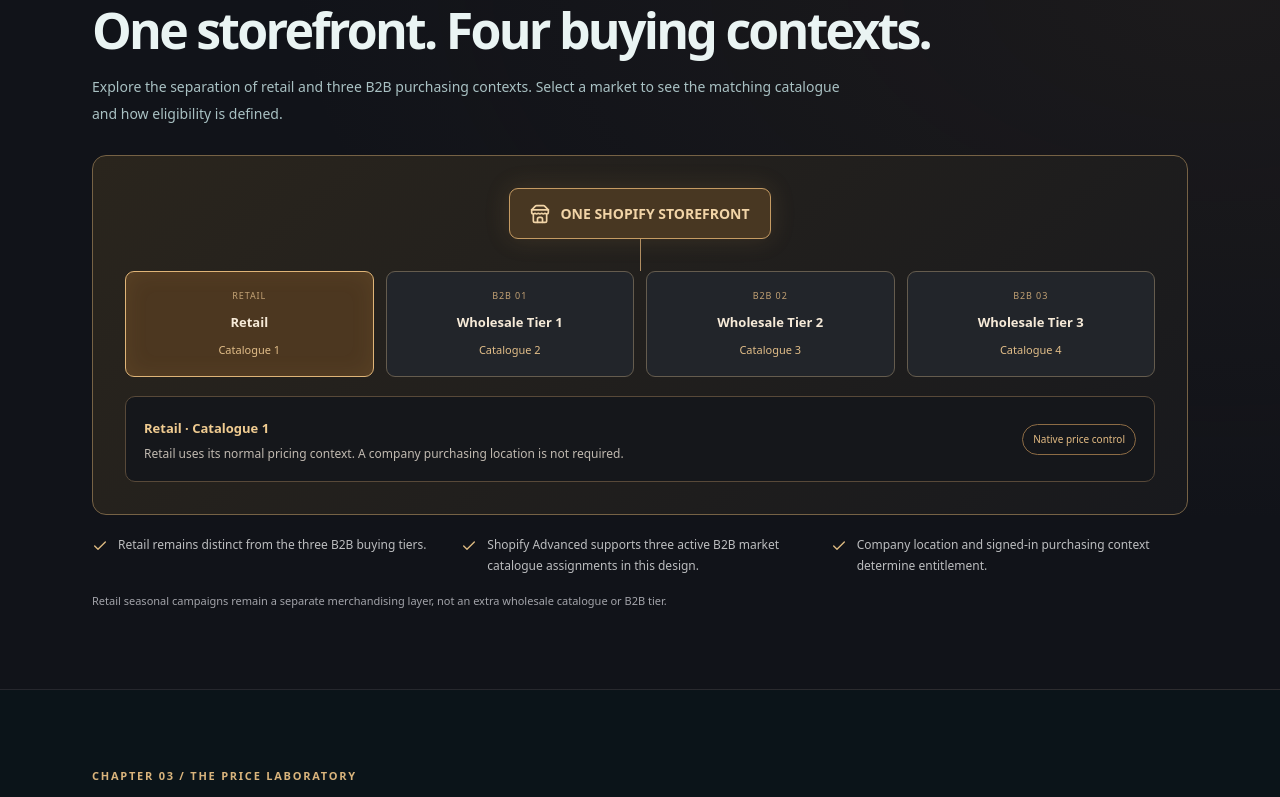
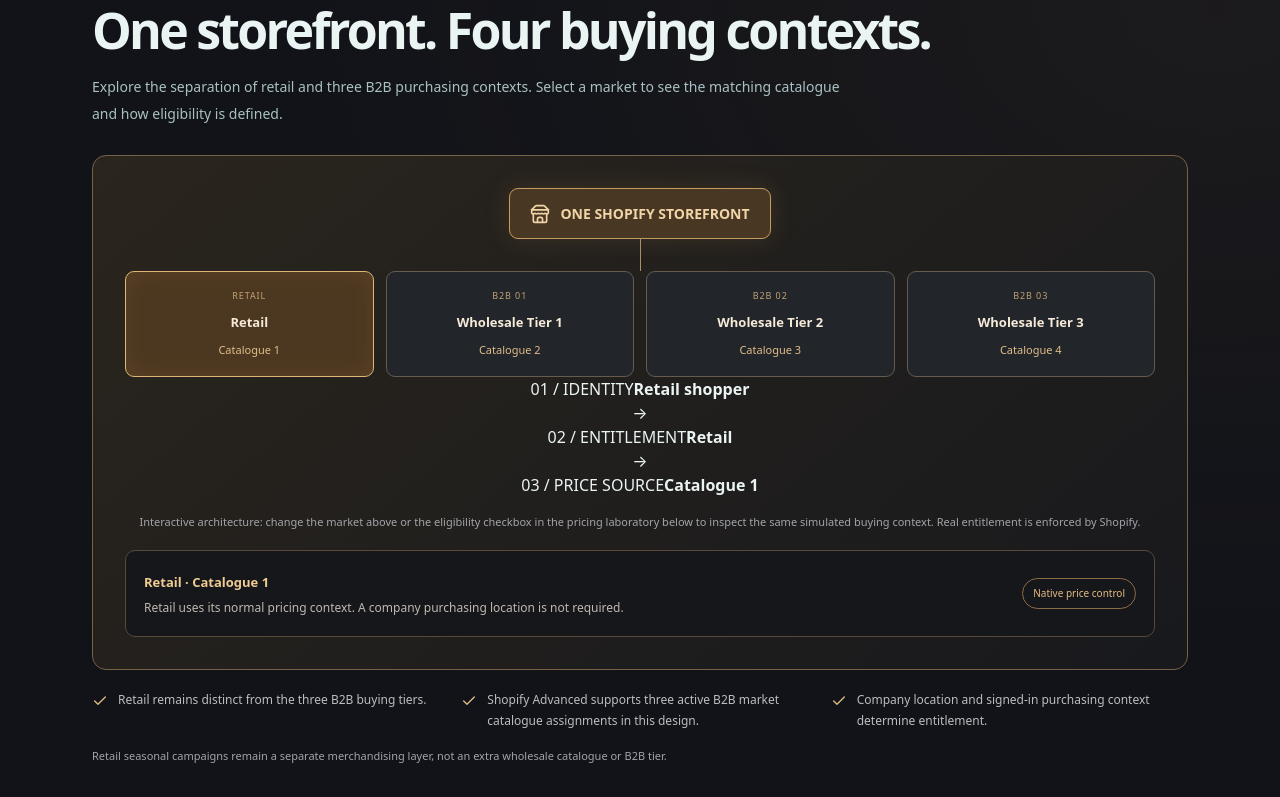
Before and after one commit to bonvallite/developer-portfolio, a Next.js app: page /b2b-modernisation in a window 1280 px wide. Shown: the part 1797-2594 px from the top of the page. Built offline with nearby package versions, Linux system fonts and the light colour scheme.

Commit message:
feat(b2b): add linked interactive entitlement architecture

```diff
--- a/app/b2b-modernisation/CinematicB2B.tsx
+++ b/app/b2b-modernisation/CinematicB2B.tsx
@@ -180,6 +180,15 @@ export default function CinematicB2B(){
               <span>{m.label}</span><strong>{m.name}</strong><small>{m.catalogue}</small>
             </button>)}
           </div>
+          {/* Diagram uses the same selected market as the pricing lab. Lines are decorative; the steps remain text-accessible. */}
+          <div className="cb2b-live-path" aria-label="Selected catalogue pricing architecture">
+            <div className="cb2b-live-node"><span>01 / IDENTITY</span><strong>{marketIndex===0?'Retail shopper':eligible?'Eligible company buyer':'Unverified company buyer'}</strong></div>
+            <span className="cb2b-live-arrow" aria-hidden="true">→</span>
+            <div className="cb2b-live-node"><span>02 / ENTITLEMENT</span><strong>{qualifies?requested.name:'Retail fallback in demo'}</strong></div>
+            <span className="cb2b-live-arrow" aria-hidden="true">→</span>
+            <div className="cb2b-live-node is-result"><span>03 / PRICE SOURCE</span><strong>{applied.catalogue}</strong></div>
+          </div>
+          <p className="cb2b-small-note">Interactive architecture: change the market above or the eligibility checkbox in the pricing laboratory below to inspect the same simulated buying context. Real entitlement is enforced by Shopify.</p>
           <div className="cb2b-arch-explainer" aria-live="polite"><div><strong>{requested.name} · {requested.catalogue}</strong><p>{requested.explanation}</p></div><span>Native price control</span></div>
         </div>
         <div className="cb2b-footnotes">
```
